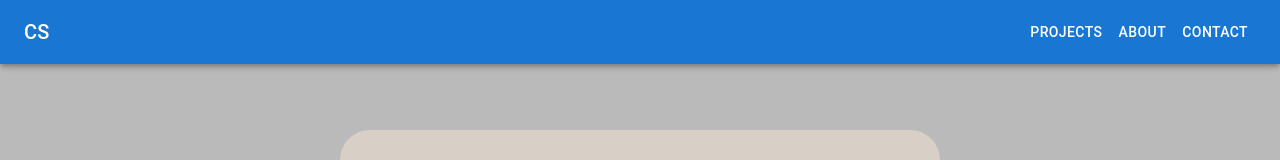
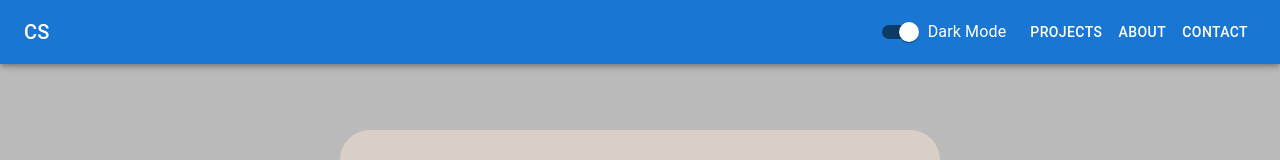
Before and after one commit to csalguera/portfolio-react, a React (Create React App) app: page / in a window 1280 px wide. Shown: the top 160 px of the page. Built offline with nearby package versions, Linux system fonts and the light colour scheme.

Commit message:
add Switch MUI component

```diff
--- a/src/components/NavBar/NavBar.jsx
+++ b/src/components/NavBar/NavBar.jsx
@@ -2,6 +2,9 @@
 import { useState } from 'react';
 import { scroller } from 'react-scroll';
 import { useNavigate } from 'react-router-dom';
+
+// components
+import ToggleSwitch from '../ToggleSwitch/ToggleSwitch';
 
 // mui components
 import AppBar from '@mui/material/AppBar';
@@ -69,6 +72,8 @@ function DrawerAppBar(props) {
 
   const container = window !== undefined ? () => window().document.body : undefined;
 
+  console.log(drawer);
+
   return (
     <Box sx={{ display: 'flex' }}>
       <CssBaseline />
@@ -92,6 +97,7 @@ function DrawerAppBar(props) {
           >
             CS
           </Typography>
+          <ToggleSwitch />
           <Box sx={{ display: { xs: 'none', sm: 'block' } }}>
             {navItems.map((item, idx) => (
               <Button key={item} onClick={() => scrollToElement(navItems[idx])} sx={{ color: '#fff' }}>
--- /dev/null
+++ b/src/components/ToggleSwitch/ToggleSwitch.jsx
@@ -0,0 +1,14 @@
+// mui components
+import FormGroup from '@mui/material/FormGroup';
+import FormControlLabel from '@mui/material/FormControlLabel';
+import Switch from '@mui/material/Switch';
+
+const ToggleSwitch = () => {
+  return (
+    <FormGroup sx={{ display: { xs: 'none', sm: 'block' } }}>
+      <FormControlLabel control={<Switch defaultChecked color="default" />} label="Dark Mode" />
+    </FormGroup>
+  )
+}
+
+export default ToggleSwitch
```
